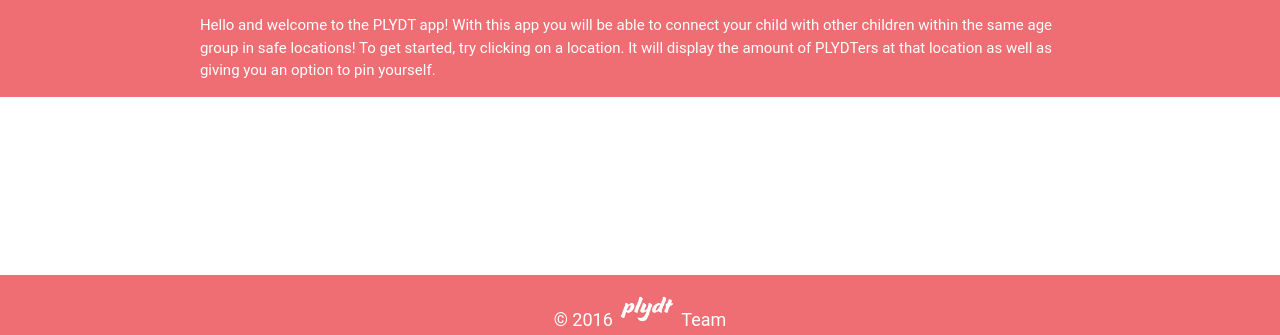
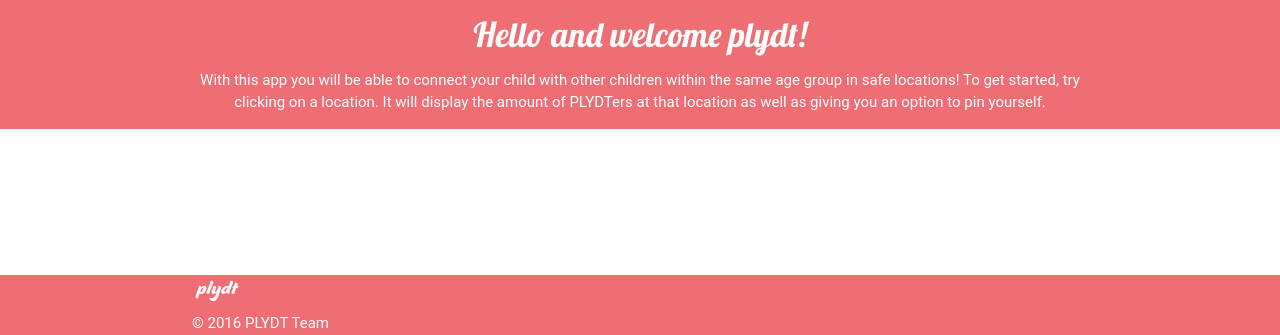
Before and after one commit to robbethencourt/PLYDT, a PHP site: page / in a window 1280 px wide. Shown: the part 465-800 px from the top of the page. Run offline with PHP 8.4, Linux system fonts and the light colour scheme; some libraries are stand-ins or nearby versions; some web fonts are replaced.

Commit message:
done with footer and info

```diff
--- a/assets/css/style.css
+++ b/assets/css/style.css
@@ -180,15 +180,18 @@
 }
 
 #copywritediv{
-	text-align: center;
+	text-align: left;
 	color: white;
-	font-size: 18px;
 }
 #footerimg{
-	padding-top: 15px;
+	padding: 0px;
 }
 
 /* introduction screen */
 .introduction{
 	background-color: #EE6E73;
+	text-align: center;
 }
+.introduction h4{
+	font-family: 'Lobster', cursive;
+}
--- a/assets/javascript/app.js
+++ b/assets/javascript/app.js
@@ -705,6 +705,9 @@
     		// call the fbPlydtrs function so that only the plydtrs for that location show up
     		fbPlydtrs(location_name);
 
+    		//hiding the welcome screen text
+    		$(".introduction").addClass("hide");
+
     	}); // end service
 
     	// reveal our venue modal to show comments and details of that location in firebase
--- a/index.html
+++ b/index.html
@@ -39,15 +39,15 @@
       <div class="row">
         <div class="col s12">
           <div class="container">
-            <p class="white-text">Hello and welcome to the PLYDT app! With this app you will be able to connect your child with other children within the same age group in safe locations! To get started, try clicking on a location. It will display the amount of PLYDTers at that location as well as giving you an option to pin yourself.
+            <h4 class="white-text">Hello and welcome plydt!</h4> <p class="white-text">With this app you will be able to connect your child with other children within the same age group in safe locations! To get started, try clicking on a location. It will display the amount of PLYDTers at that location as well as giving you an option to pin yourself.
             </p>
           </div>
         </div>
       </div>
-    <div>
+    </div>
 
   <!-- Div with the initial buttons to be displayed on load -->
-  <div id="user-button-options" class="hide">
+ <!--  <div id="user-button-options" class="hide">
     <div class="section no-pad-bot">
       <div class="container">
         <div class="row">
@@ -62,7 +62,7 @@
         </div>
       </div>
     </div>
-  </div>
+  </div> -->
 
   <!-- Div with the form to be sent to firebase -->
   <div id="user-inputs" class="hide">
@@ -161,8 +161,9 @@
   <!-- Footer and comment input -->
   <footer>
   	 <div class="container">
+        <img src="assets/images/plydt-logo-white.png" width="50px" id="footerimg">
         <div id="copywritediv">
-        © 2016 <img src="assets/images/plydt-logo-white.png" width="60px" id="footerimg"> Team
+        © 2016 PLYDT Team
         </div>
      </div>
 	</footer>
```
